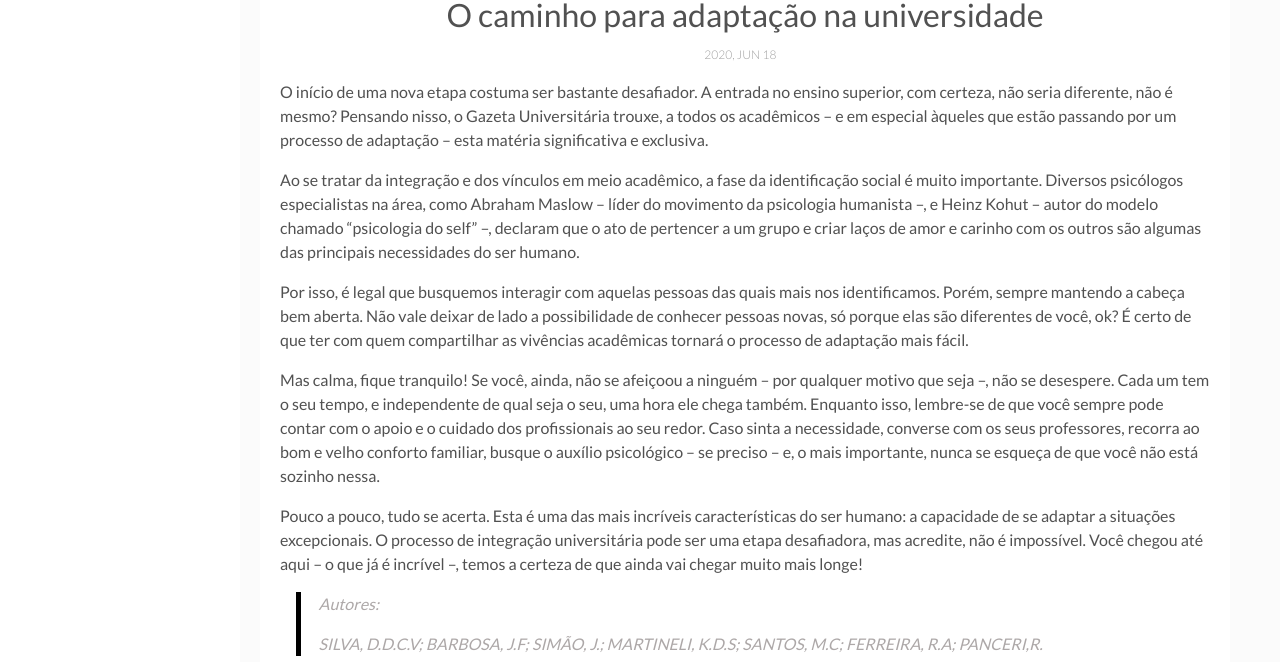
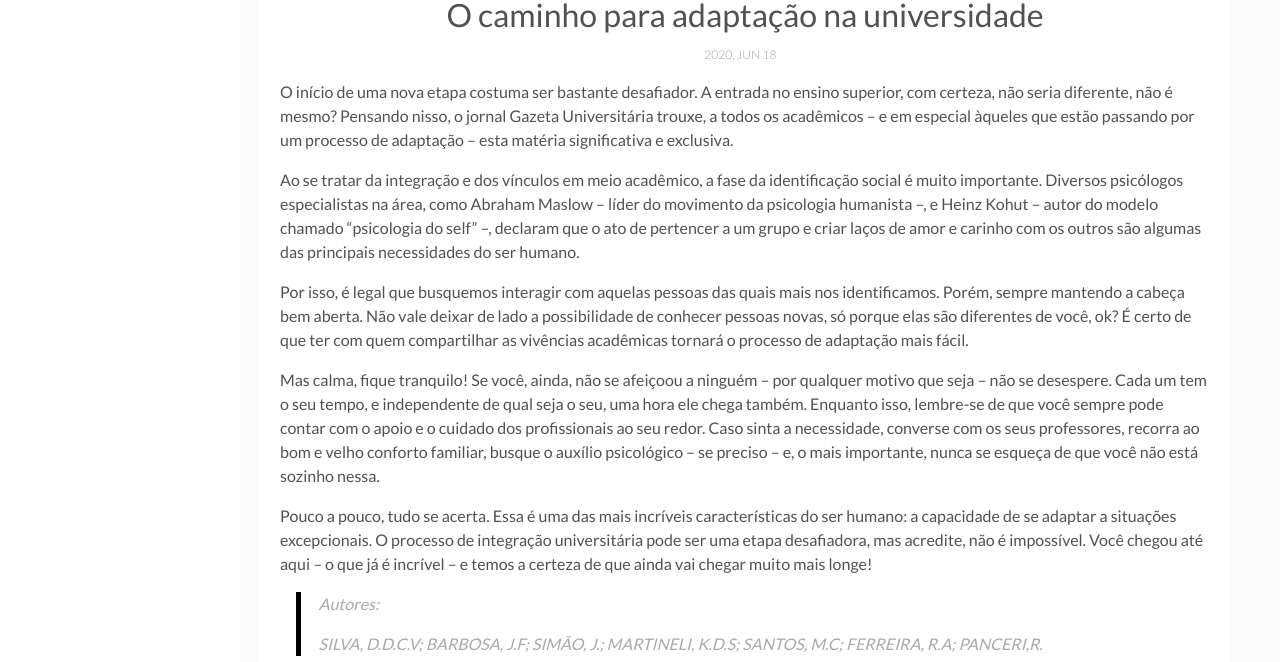
Before and after one commit to gazetauniversitaria/gazetauniversitaria.github.io, a Jekyll site: the page built from _posts/2020-06-18-adapt.markdown, in a window 1280 px wide and 1383 px high. Shown: the part 556-1218 px from the top of the window. Built offline with Jekyll 4.4.1, drawn with Linux system fonts in a browser that asks for light colours; comment, search, counter and statistics services are not loaded.

Commit message:
Update 2020-06-18-adapt.markdown

```diff
--- a/_posts/2020-06-18-adapt.markdown
+++ b/_posts/2020-06-18-adapt.markdown
@@ -7,15 +7,15 @@ img: saude-mental/Adaptação.jpg
 tags: [Estudantes, Saúde Mental, Psicologia,Adaptação]
 ---
 
-O início de uma nova etapa costuma ser bastante desafiador. A entrada no ensino superior, com certeza, não seria diferente, não é mesmo? Pensando nisso, o Gazeta Universitária trouxe, a todos os acadêmicos – e em especial àqueles que estão passando por um processo de adaptação – esta matéria significativa e exclusiva.
+O início de uma nova etapa costuma ser bastante desafiador. A entrada no ensino superior, com certeza, não seria diferente, não é mesmo? Pensando nisso, o jornal Gazeta Universitária trouxe, a todos os acadêmicos – e em especial àqueles que estão passando por um processo de adaptação – esta matéria significativa e exclusiva.
 
 Ao se tratar da integração e dos vínculos em meio acadêmico, a fase da identificação social é muito importante. Diversos psicólogos especialistas na área, como Abraham Maslow – líder do movimento da psicologia humanista –, e Heinz Kohut – autor do modelo chamado “psicologia do self” –, declaram que o ato de pertencer a um grupo e criar laços de amor e carinho com os outros são algumas das principais necessidades do ser humano.
 
 Por isso, é legal que busquemos interagir com aquelas pessoas das quais mais nos identificamos. Porém, sempre mantendo a cabeça bem aberta. Não vale deixar de lado a possibilidade de conhecer pessoas novas, só porque elas são diferentes de você, ok? É certo de que ter com quem compartilhar as vivências acadêmicas tornará o processo de adaptação mais fácil.
 
-Mas calma, fique tranquilo! Se você, ainda, não se afeiçoou a ninguém – por qualquer motivo que seja –, não se desespere. Cada um tem o seu tempo, e independente de qual seja o seu, uma hora ele chega também. Enquanto isso, lembre-se de que você sempre pode contar com o apoio e o cuidado dos profissionais ao seu redor. Caso sinta a necessidade, converse com os seus professores, recorra ao bom e velho conforto familiar, busque o auxílio psicológico – se preciso – e, o mais importante, nunca se esqueça de que você não está sozinho nessa.
+Mas calma, fique tranquilo! Se você, ainda, não se afeiçoou a ninguém – por qualquer motivo que seja – não se desespere. Cada um tem o seu tempo, e independente de qual seja o seu, uma hora ele chega também. Enquanto isso, lembre-se de que você sempre pode contar com o apoio e o cuidado dos profissionais ao seu redor. Caso sinta a necessidade, converse com os seus professores, recorra ao bom e velho conforto familiar, busque o auxílio psicológico – se preciso – e, o mais importante, nunca se esqueça de que você não está sozinho nessa.
 
-Pouco a pouco, tudo se acerta. Esta é uma das mais incríveis características do ser humano: a capacidade de se adaptar a situações excepcionais. O processo de integração universitária pode ser uma etapa desafiadora, mas acredite, não é impossível. Você chegou até aqui – o que já é incrível –, temos a certeza de que ainda vai chegar muito mais longe!
+Pouco a pouco, tudo se acerta. Essa é uma das mais incríveis características do ser humano: a capacidade de se adaptar a situações excepcionais. O processo de integração universitária pode ser uma etapa desafiadora, mas acredite, não é impossível. Você chegou até aqui – o que já é incrível – e temos a certeza de que ainda vai chegar muito mais longe!
 
 > Autores:
 >
```
